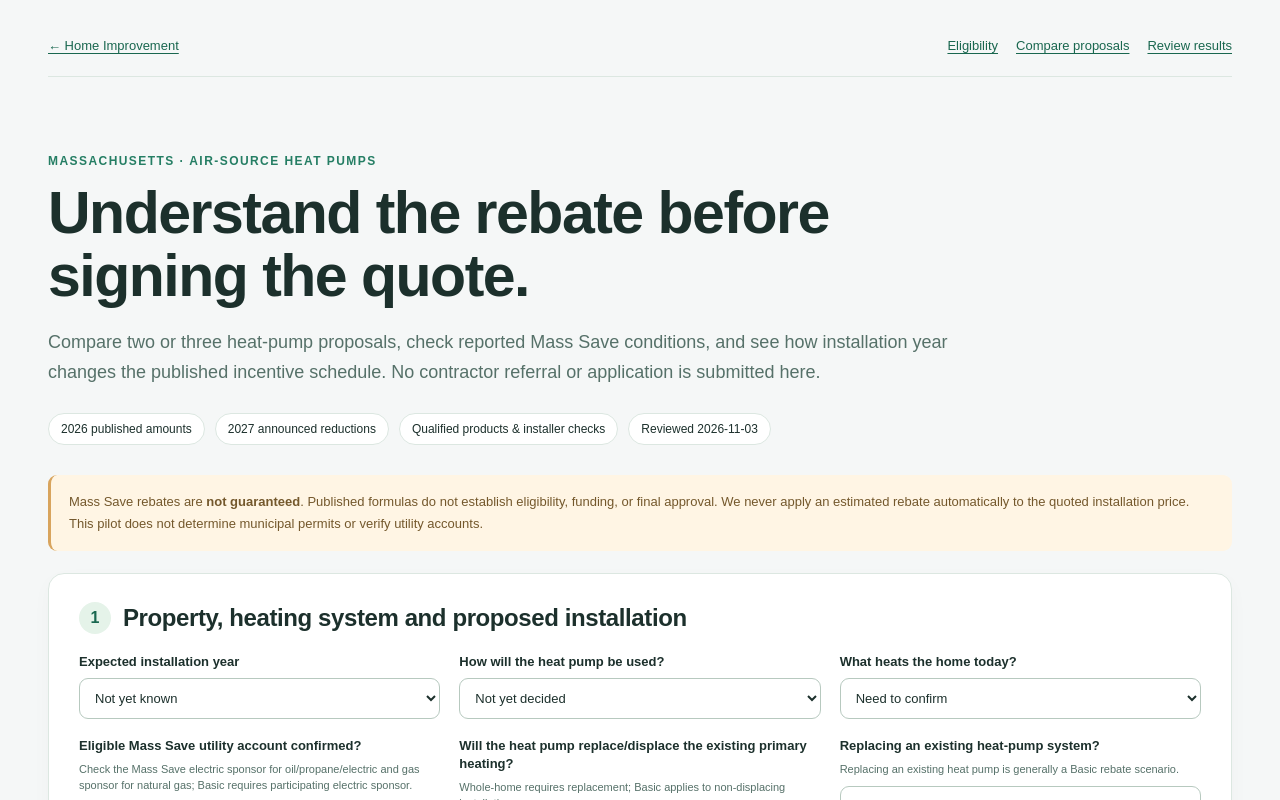
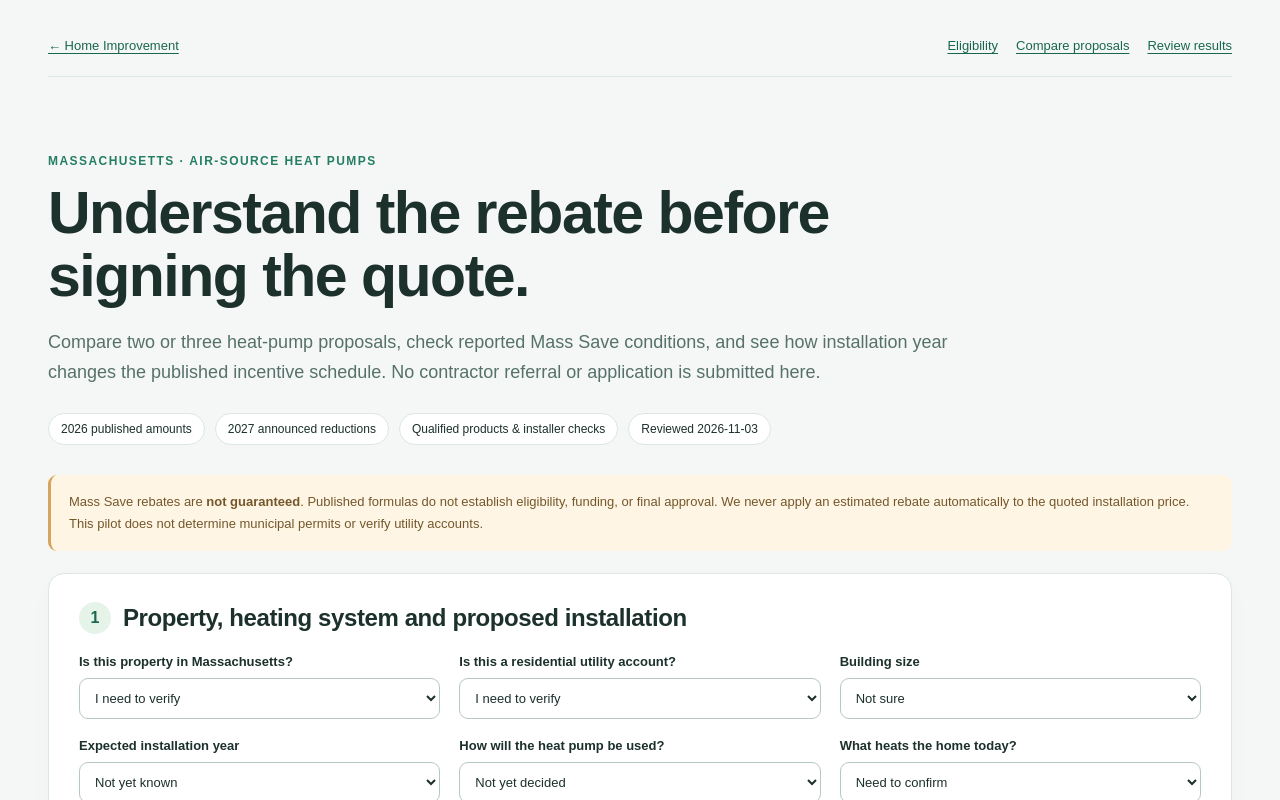
Before and after one commit to mitchmeabe/home-improvement, a Next.js app: page /massachusetts/heat-pumps in a window 1280 px wide. Shown: the top 800 px of the page. Built offline with nearby package versions, Linux system fonts and the light colour scheme.

Commit message:
ui: ask property state, residential account and multifamily exceptions

```diff
--- a/src/app/massachusetts/heat-pumps/page.tsx
+++ b/src/app/massachusetts/heat-pumps/page.tsx
@@ -14,7 +14,7 @@ const answerOptions=[
  {value:"no",label:"No"},
 ] as const;
 type Common=Omit<MassInput,"installerInNetwork"|"equipmentOnQualifiedList"|"newEquipment"|"coolingCapacityBtu">;
-type CommonAnswerKey="residentialSponsorConfirmed"|"winterOccupied"|"hasOldHeatPump"|"displacesPrimaryHeating"|"wholeWeatherization"|"wholeFormSigned"|"fossilHeatingRemains"|"partialIntegratedControls"|"removedFuelEvidence";
+type CommonAnswerKey="inMassachusetts"|"residentialAccount"|"residentialSponsorConfirmed"|"winterOccupied"|"hasOldHeatPump"|"displacesPrimaryHeating"|"wholeWeatherization"|"wholeFormSigned"|"fossilHeatingRemains"|"partialIntegratedControls"|"removedFuelEvidence";
 type BidAnswerKey="installerInNetwork"|"equipmentOnQualifiedList"|"newEquipment"|"rebateDocumentation"|"permitsAndElectrical"|"loadCalculationProvided"|"scopeAndEquipmentIdentified"|"warrantyInWriting";
 const currency=(value:number|null)=>value===null?"Not established":value.toLocaleString("en-US",{style:"currency",currency:"USD",maximumFractionDigits:2});
 const number=(str:string)=>str.trim()===""?null:Number(str);
@@ -37,6 +37,7 @@ export default function MassachusettsHeatPumpPage(){
  const initial=EMPTY_MASS_INPUT;
  const [common,setCommon]=useState<Common>({
   year:initial.year,route:initial.route,heatingFuel:initial.heatingFuel,
+  inMassachusetts:initial.inMassachusetts,residentialAccount:initial.residentialAccount,propertyUnits:initial.propertyUnits,
   residentialSponsorConfirmed:initial.residentialSponsorConfirmed,winterOccupied:initial.winterOccupied,
   hasOldHeatPump:initial.hasOldHeatPump,displacesPrimaryHeating:initial.displacesPrimaryHeating,
   wholeWeatherization:initial.wholeWeatherization,wholeFormSigned:initial.wholeFormSigned,
@@ -74,6 +75,9 @@ export default function MassachusettsHeatPumpPage(){
   <section className="ma-card" id="ma-situation">
    <div className="ma-head"><span className="ma-step">1</span><h2>Property, heating system and proposed installation</h2></div>
    <div className="ma-form-grid">
+    {commonChoice("inMassachusetts","ma-in-state","Is this property in Massachusetts?")}
+    {commonChoice("residentialAccount","ma-residential","Is this a residential utility account?")}
+    <Choice id="ma-units" label="Building size" value={common.propertyUnits} options={[{value:"unsure",label:"Not sure"},{value:"one-four",label:"1–4 residential units"},{value:"five-plus",label:"5+ units — special program review needed"}]} onChange={v=>set("propertyUnits",v as Common["propertyUnits"])}/>
     <Choice id="ma-year" label="Expected installation year" value={common.year} options={[{value:"unknown",label:"Not yet known"},{value:"2026",label:"2026 — published program"},{value:"2027",label:"2027 — announced changes only"}]} onChange={v=>set("year",v as MassYear)}/>
     <Choice id="ma-route" label="How will the heat pump be used?" value={common.route} options={[{value:"unsure",label:"Not yet decided"},{value:"whole",label:"Whole-home — sole heating and cooling"},{value:"partial",label:"Partial-home — supplemental heating"},{value:"basic",label:"Basic — replacement heat pump / new cooling / addition"}]} onChange={v=>set("route",v as MassRoute)}/>
     <Choice id="ma-fuel" label="What heats the home today?" value={common.heatingFuel} options={[{value:"unsure",label:"Need to confirm"},{value:"oil",label:"Heating oil"},{value:"propane",label:"Propane"},{value:"electric-resistance",label:"Electric resistance / baseboards"},{value:"natural-gas",label:"Natural gas"},{value:"existing-heat-pump",label:"Existing heat pump"},{value:"other",label:"Another fuel / other"}]} onChange={v=>set("heatingFuel",v as HeatingFuel)}/>
```
